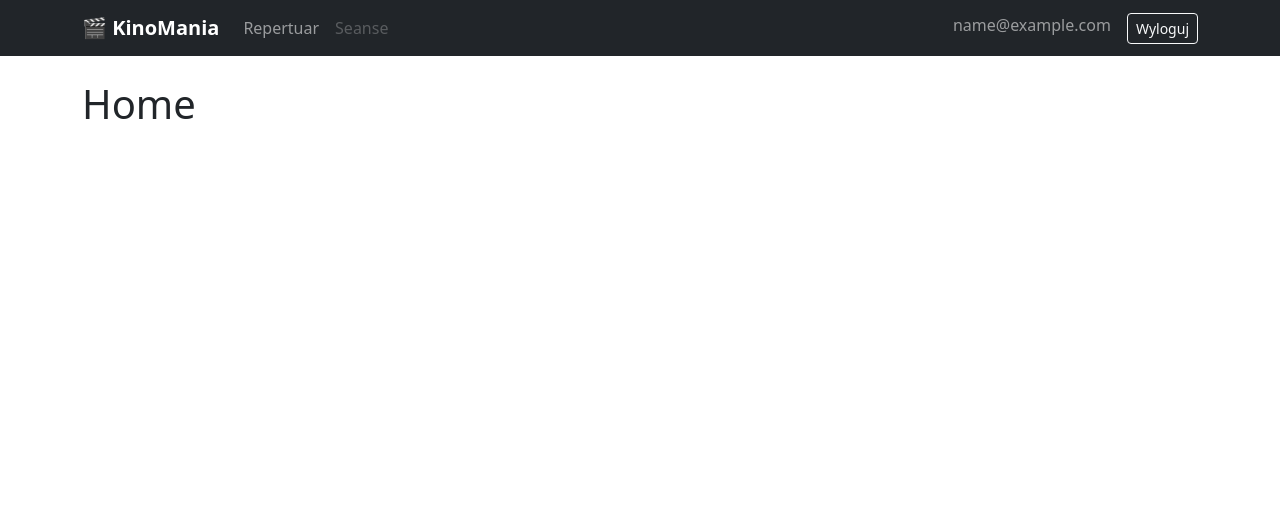
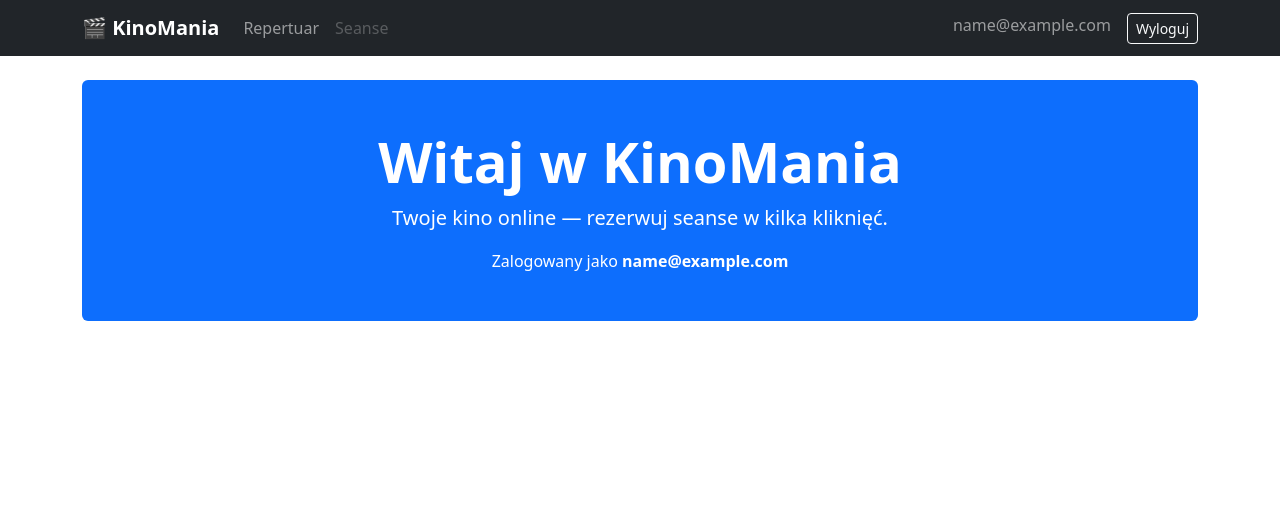
Before and after one commit to bgozlinski/cinema-booking-system, a Django app: page / in a window 1280 px wide. Shown: the top 520 px of the page. Run offline with Django 5.2, Linux system fonts and the light colour scheme; the visitor is signed in with stand-in values (Sample User, id 1).

Commit message:
feat(M1): home view hero with auth-aware CTA

```diff
--- a/templates/base.html
+++ b/templates/base.html
@@ -30,10 +30,8 @@
                     </form>
                 </li>
                 {% else %}
-                <li class="nav-item"><a class="nav-link" href="{% url 'accounts:login'
-  %}">Zaloguj</a></li>
-                <li class="nav-item"><a class="nav-link" href="{% url 'accounts:register'
-  %}">Zarejestruj</a></li>
+                <li class="nav-item"><a class="nav-link" href="{% url 'accounts:login'%}">Zaloguj</a></li>
+                <li class="nav-item"><a class="nav-link" href="{% url 'accounts:register'%}">Zarejestruj</a></li>
                 {% endif %}
             </ul>
         </div>
--- a/templates/cinema/home.html
+++ b/templates/cinema/home.html
@@ -1,7 +1,18 @@
-  {% extends "base.html" %}
+{% extends "base.html" %}
 
-  {% block title %}KinoMania — Twoje kino online{% endblock %}
+{% block title %}KinoMania — Twoje kino online{% endblock %}
 
-  {% block content %}
-  <h1>Home</h1>
-  {% endblock %}
+{% block content %}
+
+<section class="bg-primary text-white py-5 rounded mb-4">
+    <div class="container text-center">
+        <h1 class="display-4 fw-bold">Witaj w KinoMania</h1>
+        <p class="lead">Twoje kino online — rezerwuj seanse w kilka kliknięć.</p>
+        {% if user.is_authenticated %}
+        <p class="mb-0">Zalogowany jako <strong>{{ user.email }}</strong></p>
+        {% else %}
+        <a href="{% url 'accounts:login' %}" class="btn btn-light btn-lg">Zaloguj się</a>
+        {% endif %}
+    </div>
+</section>
+{% endblock %}
```
Also changed, not shown: tests/cinema/test_home.py (+34 -0 lines).
